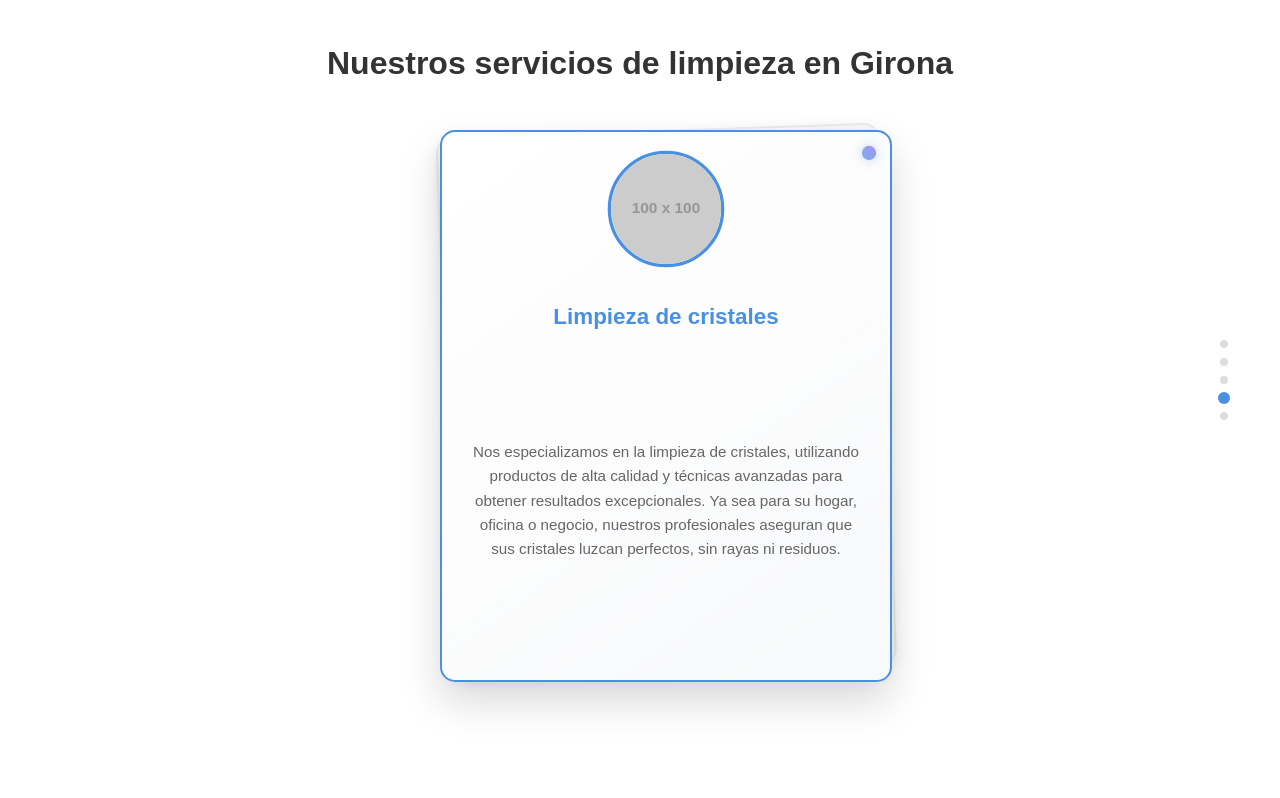
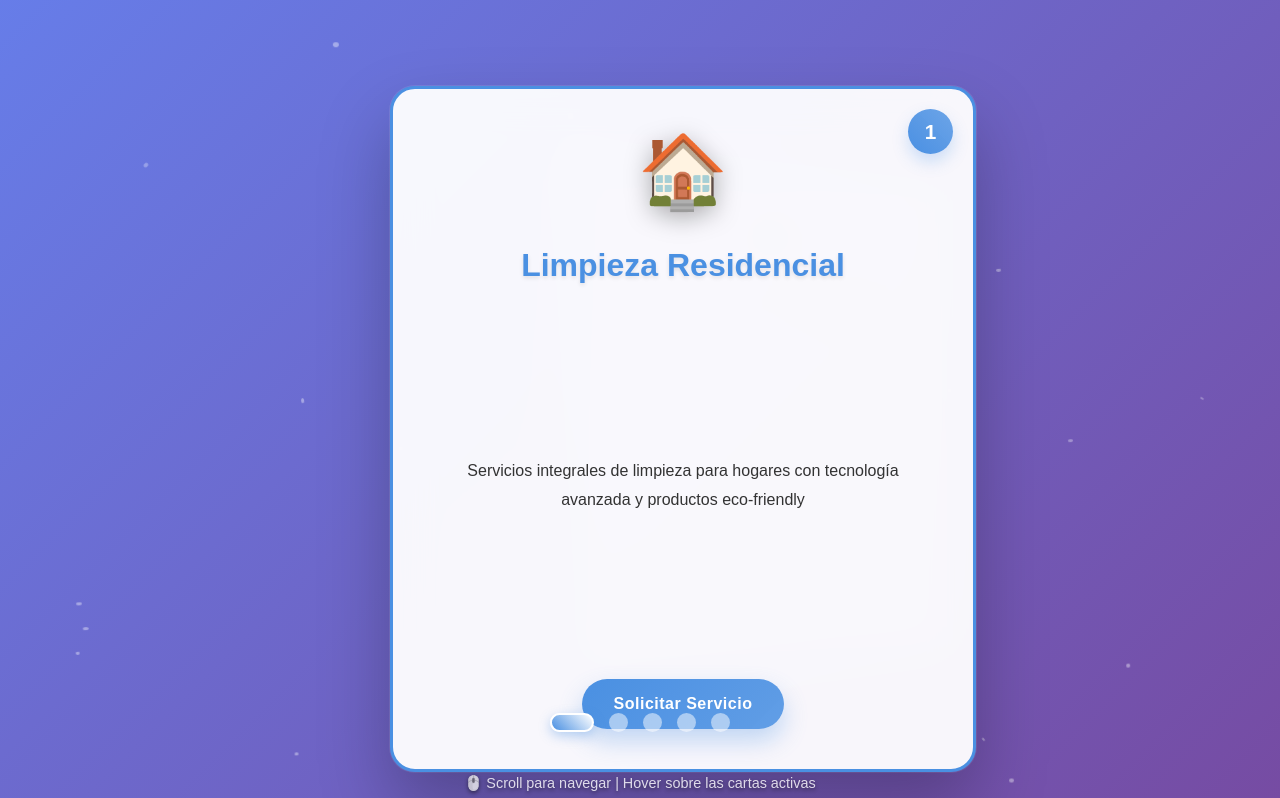
Before and after one commit to jeorgegova/starlimpieza, a React (Vite) app: page / in a window 1280 px wide. Shown: the part 942-1740 px from the top of the page. Built offline with nearby package versions, Linux system fonts and the light colour scheme.

Commit message:
Se organiza el scroll y las tarjetas de vista para services.

```diff
--- a/src/App.jsx
+++ b/src/App.jsx
@@ -1,4 +1,4 @@
-import React from 'react';
+import React, { useState, useEffect, useRef } from 'react';
 import Navbar from './components/Navbar';
 import Hero from './components/Hero';
 import Services from './components/Services';
@@ -6,16 +6,88 @@ import Testimonials from './components/Testimonials';
 import ContactForm from './components/ContactForm';
 import Footer from './components/Footer';
 
+const SECTIONS = ['hero', 'services', 'testimonials', 'contact'];
+
 function App() {
+  const [activeSection, setActiveSection] = useState(0);
+  const [servicesComplete, setServicesComplete] = useState(false);
+  const [serviceCard, setServiceCard] = useState(0);
+  const isScrolling = useRef(false);
+  const lastScrollTime = useRef(0);
+
+  const scrollToSection = (index) => {
+    const sectionId = SECTIONS[index];
+    const element = document.getElementById(sectionId);
+    if (element) {
+      isScrolling.current = true;
+      element.scrollIntoView({ behavior: 'smooth' });
+      setTimeout(() => {
+        isScrolling.current = false;
+      }, 800); // Reducido a 800ms para alinearse con Services
+    }
+  };
+
+  useEffect(() => {
+    const onWheel = (e) => {
+      const now = Date.now();
+      if (isScrolling.current || now - lastScrollTime.current < 800) {
+        e.preventDefault();
+        return;
+      }
+
+      lastScrollTime.current = now;
+      console.log(`App: activeSection=${activeSection}, serviceCard=${serviceCard}, servicesComplete=${servicesComplete}, deltaY=${e.deltaY}`);
+
+      // Si estamos en Services (sección 1)
+      if (activeSection === 1) {
+        // Solo permitir cambios de sección en los límites
+        if (e.deltaY > 0 && servicesComplete) {
+          e.preventDefault();
+          setActiveSection(2); // Ir a Testimonials
+        } else if (e.deltaY < 0 && serviceCard === 0) {
+          e.preventDefault();
+          setActiveSection(0); // Ir a Hero
+        }
+        // Dejar que Services maneje el scroll internamente
+        return;
+      }
+
+      // Para otras secciones
+      e.preventDefault();
+      if (e.deltaY > 0) {
+        setActiveSection((prev) => Math.min(prev + 1, SECTIONS.length - 1));
+      } else if (e.deltaY < 0) {
+        setActiveSection((prev) => Math.max(prev - 1, 0));
+      }
+    };
+
+    window.addEventListener('wheel', onWheel, { passive: false });
+    return () => window.removeEventListener('wheel', onWheel);
+  }, [activeSection, servicesComplete, serviceCard]);
+
+  useEffect(() => {
+    scrollToSection(activeSection);
+  }, [activeSection]);
+
   return (
-    <div>
-      <Navbar />
-      <Hero />
-      <Services />
-      <Testimonials />
-      <ContactForm />
+    <>
+      <Navbar
+        onNavigate={(section) => {
+          const index = SECTIONS.indexOf(section);
+          if (index >= 0) setActiveSection(index);
+        }}
+      />
+      <Hero active={activeSection === 0} />
+      <Services
+        active={activeSection === 1}
+        currentCard={serviceCard}
+        setCurrentCard={setServiceCard}
+        onComplete={setServicesComplete}
+      />
+      <Testimonials active={activeSection === 2} />
+      <ContactForm active={activeSection === 3} />
       <Footer />
-    </div>
+    </>
   );
 }
 
--- a/src/components/Services.jsx
+++ b/src/components/Services.jsx
@@ -1,295 +1,400 @@
-import React, { useEffect, useState } from 'react';
+import React, { useEffect, useRef } from 'react';
 
-const Services = () => {
-  const [currentCard, setCurrentCard] = useState(0);
-  const [foamDirection, setFoamDirection] = useState('none');
+const Services = ({ active, currentCard, setCurrentCard, onComplete }) => {
+  const isTransitioning = useRef(false);
+  const containerRef = useRef(null);
+  const lastScrollTime = useRef(0);
 
   const services = [
     {
       id: 1,
-      title: "Limpieza",
-      image: "https://via.placeholder.com/100?text=Trapeador",
-      description: "Ofrecemos un servicio integral de limpieza para hogares, oficinas, comunidades y locales comerciales. Utilizamos productos de alta calidad y técnicas innovadoras para garantizar espacios impecables y saludables. Nos adaptamos a sus necesidades, proporcionando limpieza periódica o puntual con un equipo profesional y eficiente."
+      title: "Limpieza Residencial",
+      image: "🏠",
+      description: "Servicios integrales de limpieza para hogares con tecnología avanzada y productos eco-friendly",
+      color: "#4a90e2",
+      bgGradient: "linear-gradient(135deg, #667eea 0%, #764ba2 100%)"
     },
     {
       id: 2,
-      title: "Limpieza de cambios turísticos",
-      image: "https://via.placeholder.com/100?text=Hotel",
-      description: "Nos encargamos de la limpieza y preparación de alojamientos turísticos entre estancias. Garantizamos espacios impecables, ordenados y listos para recibir a nuevos huéspedes, cumpliendo con los más altos estándares de higiene y rapidez para optimizar la rotación de clientes."
+      title: "Turismo & Airbnb",
+      image: "🏨",
+      description: "Limpieza especializada entre huéspedes con protocolos de higiene premium",
+      color: "#e74c3c",
+      bgGradient: "linear-gradient(135deg, #f093fb 0%, #f5576c 100%)"
     },
     {
       id: 3,
-      title: "Limpiezas forestales",
-      image: "https://via.placeholder.com/100?text=Árboles",
-      description: "Realizamos limpiezas forestales para prevenir incendios y mantener el equilibrio ecológico. Nuestro equipo elimina restos vegetales, maleza y residuos en terrenos, garantizando un entorno seguro y limpio, cumpliendo con la normativa vigente."
+      title: "Servicios Forestales",
+      image: "🌲",
+      description: "Mantenimiento ecológico y prevención de incendios con equipo especializado",
+      color: "#27ae60",
+      bgGradient: "linear-gradient(135deg, #4facfe 0%, #00f2fe 100%)"
     },
     {
       id: 4,
-      title: "Limpieza de cristales",
-      image: "https://via.placeholder.com/100?text=Cristales",
-      description: "Nos especializamos en la limpieza de cristales, utilizando productos de alta calidad y técnicas avanzadas para obtener resultados excepcionales. Ya sea para su hogar, oficina o negocio, nuestros profesionales aseguran que sus cristales luzcan perfectos, sin rayas ni residuos."
+      title: "Cristales Premium",
+      image: "✨",
+      description: "Limpieza de cristales con técnicas nanotecnológicas para resultados impecables",
+      color: "#9b59b6",
+      bgGradient: "linear-gradient(135deg, #a8edea 0%, #fed6e3 100%)"
     },
     {
       id: 5,
-      title: "Terrenos",
-      image: "https://via.placeholder.com/100?text=Terrenos",
-      description: "Ofrecemos terrenos en venta en Girona y alrededores. Disponemos de diferentes opciones según sus necesidades, desde solares para construcción hasta terrenos rústicos. Le asesoramos en todo el proceso para que encuentre la mejor opción para su inversión."
+      title: "Gestión de Terrenos",
+      image: "🏗️",
+      description: "Consultoría y venta de terrenos con asesoramiento integral personalizado",
+      color: "#f39c12",
+      bgGradient: "linear-gradient(135deg, #ffecd2 0%, #fcb69f 100%)"
     }
   ];
 
+  // Notificar estado de completado
   useEffect(() => {
-    const handleScroll = () => {
-      const servicesSection = document.getElementById('services');
-      if (!servicesSection) return;
+    if (currentCard === services.length - 1) {
+      onComplete(true);
+    } else {
+      onComplete(false);
+    }
+  }, [currentCard, onComplete, services.length]);
 
-      const sectionTop = servicesSection.offsetTop;
-      const sectionHeight = servicesSection.offsetHeight;
-      const scrollPosition = window.scrollY;
-      const windowHeight = window.innerHeight;
+  // Control del scroll con debounce
+  useEffect(() => {
+    if (!active) return;
 
-      // Calcular el progreso del scroll dentro de la sección
-      const sectionStart = sectionTop - windowHeight / 2;
-      const sectionEnd = sectionTop + sectionHeight - windowHeight / 2;
-      const scrollProgress = Math.max(0, Math.min(1,
-        (scrollPosition - sectionStart) / (sectionEnd - sectionStart)
-      ));
+    const handleWheel = (e) => {
+      const now = Date.now();
+      if (isTransitioning.current || now - lastScrollTime.current < 800) {
+        e.preventDefault();
+        return;
+      }
 
-      // Determinar qué carta debe mostrarse basado en el progreso
-      const totalCards = services.length;
-      const cardIndex = Math.floor(scrollProgress * totalCards);
-      const newCurrentCard = Math.min(cardIndex, totalCards - 1);
+      // Permitir que el evento se propague a App.jsx si estamos en los límites
+      if (
+        (e.deltaY < 0 && currentCard === 0) || // Scroll hacia arriba en la primera tarjeta
+        (e.deltaY > 0 && currentCard === services.length - 1) // Scroll hacia abajo en la última tarjeta
+      ) {
+        return; // No prevenir el evento, dejar que App.jsx lo maneje
+      }
 
-      setCurrentCard(newCurrentCard);
+      // Manejar transiciones internas de tarjetas
+      e.preventDefault();
+      isTransitioning.current = true;
+      lastScrollTime.current = now;
 
-      // Efecto de espuma
-      if (scrollProgress > 0.1 && scrollProgress < 0.9) {
-        setFoamDirection('up');
-      } else {
-        setFoamDirection('down');
+      if (e.deltaY > 0 && currentCard < services.length - 1) {
+        setCurrentCard(prev => {
+          console.log(`Moving to next card: ${prev + 1}`);
+          return prev + 1;
+        });
+      } else if (e.deltaY < 0 && currentCard > 0) {
+        setCurrentCard(prev => {
+          console.log(`Moving to previous card: ${prev - 1}`);
+          return prev - 1;
+        });
       }
+
+      setTimeout(() => {
+        isTransitioning.current = false;
+      }, 800);
     };
 
-    window.addEventListener('scroll', handleScroll);
-    handleScroll(); // Initial check
-    return () => window.removeEventListener('scroll', handleScroll);
-  }, [services.length]);
+    document.addEventListener('wheel', handleWheel, { passive: false });
+    return () => {
+      document.removeEventListener('wheel', handleWheel);
+      isTransitioning.current = false;
+    };
+  }, [active, currentCard, setCurrentCard, services.length]);
+
+  // Efectos de mouse 3D
+  const handle3DEffect = (e, cardElement) => {
+    const rect = cardElement.getBoundingClientRect();
+    const x = e.clientX - rect.left;
+    const y = e.clientY - rect.top;
+
+    const centerX = rect.width / 2;
+    const centerY = rect.height / 2;
+
+    const rotateX = (y - centerY) / 15;
+    const rotateY = (centerX - x) / 15;
+
+    cardElement.style.transform = `
+      perspective(1000px)
+      rotateX(${rotateX}deg)
+      rotateY(${rotateY}deg)
+      scale3d(1.05, 1.05, 1.05)
+    `;
+  };
+
+  const resetCard = (cardElement) => {
+    cardElement.style.transform = 'perspective(1000px) rotateX(0deg) rotateY(0deg) scale3d(1, 1, 1)';
+  };
 
   return (
     <section
       id="services"
+      ref={containerRef}
       style={{
-        padding: '4rem 2rem',
-        backgroundColor: '#fff',
+        height: '100vh',
+        background: services[currentCard]?.bgGradient || 'linear-gradient(135deg, #667eea 0%, #764ba2 100%)',
+        display: 'flex',
+        alignItems: 'center',
+        justifyContent: 'center',
         position: 'relative',
         overflow: 'hidden',
-        minHeight: '200vh' // Altura suficiente para permitir scroll
+        transition: 'background 1s cubic-bezier(0.4, 0, 0.2, 1)'
       }}
     >
-      {/* Efecto de espuma */}
+      <div style={{
+        position: 'absolute',
+        top: 0,
+        left: 0,
+        right: 0,
+        bottom: 0,
+        overflow: 'hidden',
+        pointerEvents: 'none'
+      }}>
+        {[...Array(25)].map((_, i) => (
           <div
+            key={i}
             style={{
               position: 'absolute',
-          top: foamDirection === 'up' ? '0' : 'auto',
-          bottom: foamDirection === 'down' ? '0' : 'auto',
-          left: 0,
-          right: 0,
-          height: foamDirection !== 'none' ? '100px' : '0',
-          background: 'linear-gradient(to bottom, rgba(255,255,255,0.9) 0%, rgba(255,255,255,0.7) 50%, rgba(255,255,255,0) 100%)',
-          boxShadow: '0 0 20px rgba(255,255,255,0.8)',
-          transform: foamDirection === 'up' ? 'translateY(-100%)' : foamDirection === 'down' ? 'translateY(100%)' : 'none',
-          transition: 'transform 0.8s ease-in-out, height 0.8s ease-in-out',
-          zIndex: 10,
+              width: Math.random() * 4 + 2 + 'px',
+              height: Math.random() * 4 + 2 + 'px',
+              borderRadius: '50%',
+              backgroundColor: 'rgba(255,255,255,0.4)',
+              left: Math.random() * 100 + '%',
+              top: Math.random() * 100 + '%',
+              animation: `float ${Math.random() * 4 + 3}s ease-in-out infinite alternate`,
+              animationDelay: Math.random() * 2 + 's'
             }}
           />
+        ))}
+      </div>
 
       <h2 style={{
+        position: 'absolute',
+        top: '8%',
+        left: '50%',
+        transform: 'translateX(-50%)',
+        fontSize: '3.5rem',
+        color: 'white',
+        textShadow: '0 4px 20px rgba(0,0,0,0.4)',
+        fontWeight: '800',
+        zIndex: 10,
+        letterSpacing: '2px',
         textAlign: 'center',
-        fontSize: '2rem',
-        marginBottom: '3rem',
-        color: '#333',
-        zIndex: 5,
-        position: 'relative'
+        opacity: active ? 1 : 0,
+        transition: 'all 0.8s ease'
       }}>
-        Nuestros servicios de limpieza en Girona
+        Servicios de Élite
       </h2>
 
-      {/* Container de carta única centrada */}
-      <div style={{
-        display: 'flex',
-        justifyContent: 'center',
-        alignItems: 'center',
-        position: 'relative',
-        minHeight: '500px',
-        perspective: '1000px'
-      }}>
-
-        {/* Stack de cartas */}
       <div style={{
         position: 'relative',
-          width: '400px',
-          height: '500px'
+        width: '500px',
+        height: '600px',
+        perspective: '1500px'
       }}>
         {services.map((service, index) => {
           const isActive = index === currentCard;
-            const isBelow = index < currentCard;
-            const isAbove = index > currentCard;
-            const isEven = index % 2 === 0;
+          const offset = index - currentCard;
+          const isVisible = Math.abs(offset) <= 2;
 
           return (
             <div
               key={service.id}
               style={{
                 position: 'absolute',
-                  top: 0,
-                  left: 0,
                 width: '100%',
                 height: '100%',
-                  transition: 'all 0.8s cubic-bezier(0.68, -0.55, 0.265, 1.55)',
+                transformStyle: 'preserve-3d',
+                transition: 'all 1s cubic-bezier(0.175, 0.885, 0.32, 1.275)',
                 transform: isActive
-                    ? 'translateX(0) translateY(0) rotateY(0deg) rotateZ(0deg) scale(1)'
-                    : isBelow
-                    ? `translateX(0) translateY(${index * -2}px) rotateZ(${index * -1}deg) scale(0.98)`
-                    : `translateX(${isEven ? '-120vw' : '120vw'}) translateY(-50px) rotateY(${isEven ? '-45deg' : '45deg'}) rotateZ(${isEven ? '-15deg' : '15deg'}) scale(0.9)`,
-                  opacity: isAbove ? 0 : 1,
-                  zIndex: isActive ? 10 : (services.length - index),
-                  transformOrigin: 'center center'
+                  ? 'translateX(0) translateZ(0) rotateY(0deg) scale(1)'
+                  : `translateX(${offset * 120}px) translateZ(${Math.abs(offset) * -250}px) rotateY(${offset * 20}deg) scale(${1 - Math.abs(offset) * 0.15})`,
+                opacity: isVisible ? (isActive ? 1 : 0.3 - Math.abs(offset) * 0.15) : 0,
+                zIndex: isActive ? 100 : (100 - Math.abs(offset)),
+                pointerEvents: isActive ? 'auto' : 'none'
               }}
             >
-                {/* Carta */}
               <div
                 style={{
                   width: '100%',
                   height: '100%',
-                    padding: '1.5rem',
-                    borderRadius: '15px',
-                    backgroundColor: '#f9f9f9',
+                  background: 'rgba(255,255,255,0.95)',
+                  borderRadius: '25px',
+                  padding: '2.5rem',
                   boxShadow: isActive
-                      ? '0 20px 40px rgba(0,0,0,0.15), 0 0 0 2px rgba(255,255,255,0.2)'
-                      : '0 4px 15px rgba(0,0,0,0.05)',
-                    textAlign: 'center',
+                    ? '0 35px 70px rgba(0,0,0,0.25), 0 0 0 1px rgba(255,255,255,0.1)'
+                    : '0 15px 30px rgba(0,0,0,0.15)',
+                  backdropFilter: 'blur(20px)',
+                  border: `3px solid ${service.color}`,
                   display: 'flex',
                   flexDirection: 'column',
                   justifyContent: 'space-between',
-                    border: `2px solid ${isActive ? '#4a90e2' : '#e9ecef'}`,
-                    background: isActive
-                      ? 'linear-gradient(145deg, #ffffff 0%, #f8f9fa 100%)'
-                      : '#f9f9f9',
                   position: 'relative',
-                    overflow: 'hidden'
+                  overflow: 'hidden',
+                  cursor: 'pointer',
+                  transition: 'all 0.4s ease'
                 }}
+                onMouseMove={(e) => isActive && handle3DEffect(e, e.currentTarget)}
+                onMouseLeave={(e) => isActive && resetCard(e.currentTarget)}
               >
-                  {/* Efecto de brillo cuando se activa */}
-                  {isActive && (
-                    <div
-                      style={{
+                <div style={{
                   position: 'absolute',
                   top: '-50%',
                   left: '-50%',
                   width: '200%',
                   height: '200%',
-                        background: 'linear-gradient(45deg, transparent 30%, rgba(255,255,255,0.4) 50%, transparent 70%)',
-                        transform: 'translateX(100%)',
-                        animation: 'shine 1.5s ease-in-out',
+                  background: `linear-gradient(45deg, transparent 30%, ${service.color}25 50%, transparent 70%)`,
+                  transform: isActive ? 'translateX(100%)' : 'translateX(-100%)',
+                  transition: 'transform 2.5s ease-in-out',
                   pointerEvents: 'none'
-                      }}
-                    />
-                  )}
+                }} />
 
-                  {/* Contenido de la carta */}
-                  <div style={{ position: 'relative', zIndex: 2 }}>
-                    <img
-                      src={service.image}
-                      alt={service.title}
-                      style={{
-                        marginBottom: '1rem',
-                        borderRadius: '50%',
-                        border: `3px solid ${isActive ? '#4a90e2' : '#e9ecef'}`,
-                        transition: 'all 0.3s ease',
-                        transform: isActive ? 'scale(1.1)' : 'scale(1)'
-                      }}
-                    />
+                <div style={{ textAlign: 'center', zIndex: 2 }}>
+                  <div style={{
+                    fontSize: '4.5rem',
+                    marginBottom: '1.5rem',
+                    filter: 'drop-shadow(0 6px 12px rgba(0,0,0,0.3))',
+                    transform: isActive ? 'scale(1)' : 'scale(0.8)',
+                    transition: 'transform 0.5s ease'
+                  }}>
+                    {service.image}
+                  </div>
+
                   <h3 style={{
-                      color: isActive ? '#4a90e2' : '#333',
-                      fontSize: '1.4rem',
-                      marginBottom: '1rem',
-                      fontWeight: '600',
-                      transition: 'color 0.3s ease'
+                    color: service.color,
+                    fontSize: '2rem',
+                    fontWeight: '800',
+                    marginBottom: '1.5rem',
+                    textShadow: '0 2px 4px rgba(0,0,0,0.1)',
+                    lineHeight: '1.2'
                   }}>
                     {service.title}
                   </h3>
                 </div>
 
                 <p style={{
-                    fontSize: '0.95rem',
-                    lineHeight: '1.6',
-                    color: '#666',
-                    position: 'relative',
+                  color: '#333',
+                  lineHeight: '1.8',
+                  fontSize: '1rem',
+                  textAlign: 'center',
                   zIndex: 2,
-                    flex: 1,
-                    display: 'flex',
-                    alignItems: 'center'
+                  marginBottom: '2rem'
                 }}>
                   {service.description}
                 </p>
 
-                  {/* Indicador de carta activa */}
                 {isActive && (
-                    <div
-                      style={{
+                  <button style={{
+                    background: `linear-gradient(135deg, ${service.color}, ${service.color}dd)`,
+                    color: 'white',
+                    border: 'none',
+                    padding: '1rem 2rem',
+                    borderRadius: '50px',
+                    fontSize: '1rem',
+                    fontWeight: '700',
+                    cursor: 'pointer',
+                    transform: 'translateY(0)',
+                    transition: 'all 0.3s ease',
+                    boxShadow: `0 12px 24px ${service.color}50`,
+                    alignSelf: 'center',
+                    letterSpacing: '0.5px'
+                  }}
+                  onMouseEnter={(e) => {
+                    e.target.style.transform = 'translateY(-3px) scale(1.05)';
+                    e.target.style.boxShadow = `0 18px 36px ${service.color}70`;
+                  }}
+                  onMouseLeave={(e) => {
+                    e.target.style.transform = 'translateY(0) scale(1)';
+                    e.target.style.boxShadow = `0 12px 24px ${service.color}50`;
+                  }}>
+                    Solicitar Servicio
+                  </button>
+                )}
+
+                <div style={{
                   position: 'absolute',
-                        top: '15px',
-                        right: '15px',
-                        width: '12px',
-                        height: '12px',
+                  top: '20px',
+                  right: '20px',
+                  width: '45px',
+                  height: '45px',
                   borderRadius: '50%',
-                        background: 'linear-gradient(45deg, #4a90e2, #7b68ee)',
-                        boxShadow: '0 0 10px rgba(74, 144, 226, 0.5)',
-                        animation: 'pulse 2s infinite'
-                      }}
-                    />
-                  )}
+                  background: isActive
+                    ? `linear-gradient(45deg, ${service.color}, ${service.color}cc)`
+                    : 'rgba(0,0,0,0.1)',
+                  display: 'flex',
+                  alignItems: 'center',
+                  justifyContent: 'center',
+                  color: 'white',
+                  fontWeight: 'bold',
+                  fontSize: '1.3rem',
+                  transform: `scale(${isActive ? 1 : 0.8})`,
+                  transition: 'all 0.4s ease',
+                  boxShadow: isActive ? `0 8px 16px ${service.color}40` : 'none'
+                }}>
+                  {index + 1}
+                </div>
               </div>
             </div>
           );
         })}
       </div>
 
-        {/* Indicador de progreso */}
       <div style={{
         position: 'absolute',
-          right: '20px',
-          top: '50%',
-          transform: 'translateY(-50%)',
+        bottom: '10%',
+        left: '50%',
+        transform: 'translateX(-50%)',
         display: 'flex',
-          flexDirection: 'column',
-          gap: '10px'
+        gap: '15px',
+        zIndex: 200
       }}>
-          {services.map((_, index) => (
+        {services.map((service, index) => (
           <div
             key={index}
+            onClick={() => !isTransitioning.current && setCurrentCard(index)}
             style={{
-                width: '8px',
-                height: '8px',
-                borderRadius: '50%',
-                backgroundColor: index === currentCard ? '#4a90e2' : '#ddd',
-                transition: 'all 0.3s ease',
-                transform: index === currentCard ? 'scale(1.5)' : 'scale(1)'
+              width: index === currentCard ? '40px' : '15px',
+              height: '15px',
+              borderRadius: '10px',
+              background: index === currentCard
+                ? `linear-gradient(45deg, ${service.color}, white)`
+                : 'rgba(255,255,255,0.5)',
+              cursor: 'pointer',
+              transition: 'all 0.4s ease',
+              boxShadow: index === currentCard ? `0 4px 12px ${service.color}60` : 'none',
+              border: index === currentCard ? `2px solid white` : '2px solid transparent'
             }}
           />
         ))}
       </div>
+
+      <div style={{
+        position: 'absolute',
+        bottom: '3%',
+        left: '50%',
+        transform: 'translateX(-50%)',
+        color: 'white',
+        fontSize: '0.9rem',
+        opacity: 0.8,
+        textAlign: 'center',
+        textShadow: '0 2px 4px rgba(0,0,0,0.6)',
+        fontWeight: '500'
+      }}>
+        🖱️ Scroll para navegar | Hover sobre las cartas activas
       </div>
 
-      {/* Estilos de animación */}
       <style jsx>{`
-        @keyframes shine {
-          0% { transform: translateX(-100%); }
-          100% { transform: translateX(100%); }
+        @keyframes float {
+          0% { transform: translateY(0px) rotate(0deg); opacity: 0.7; }
+          100% { transform: translateY(-25px) rotate(180deg); opacity: 1; }
         }
 
         @keyframes pulse {
           0%, 100% { opacity: 1; transform: scale(1); }
-          50% { opacity: 0.7; transform: scale(1.2); }
+          50% { opacity: 0.8; transform: scale(1.05); }
         }
       `}</style>
     </section>
```
Lines whose indentation alone changed are shown as unchanged.
